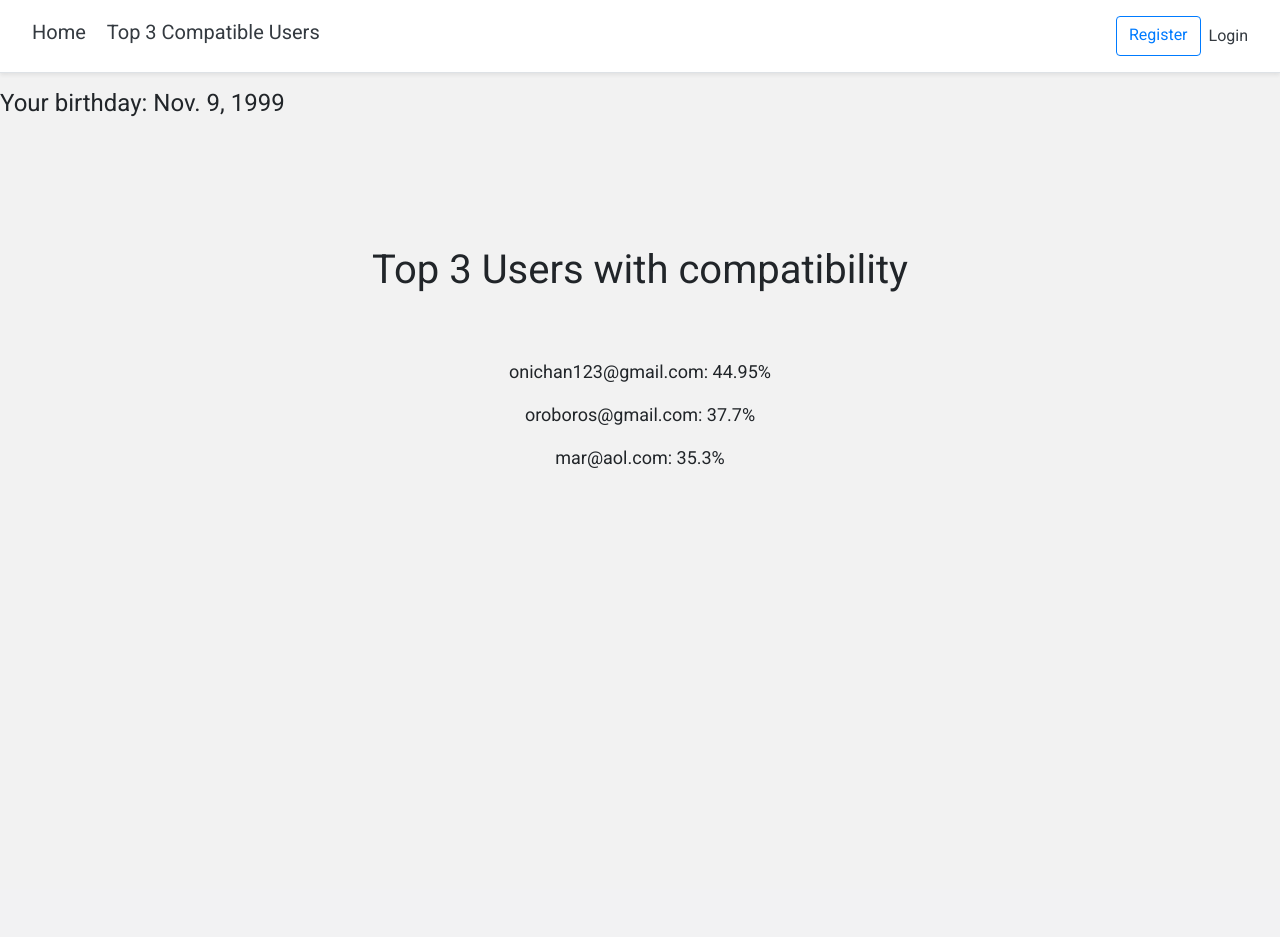
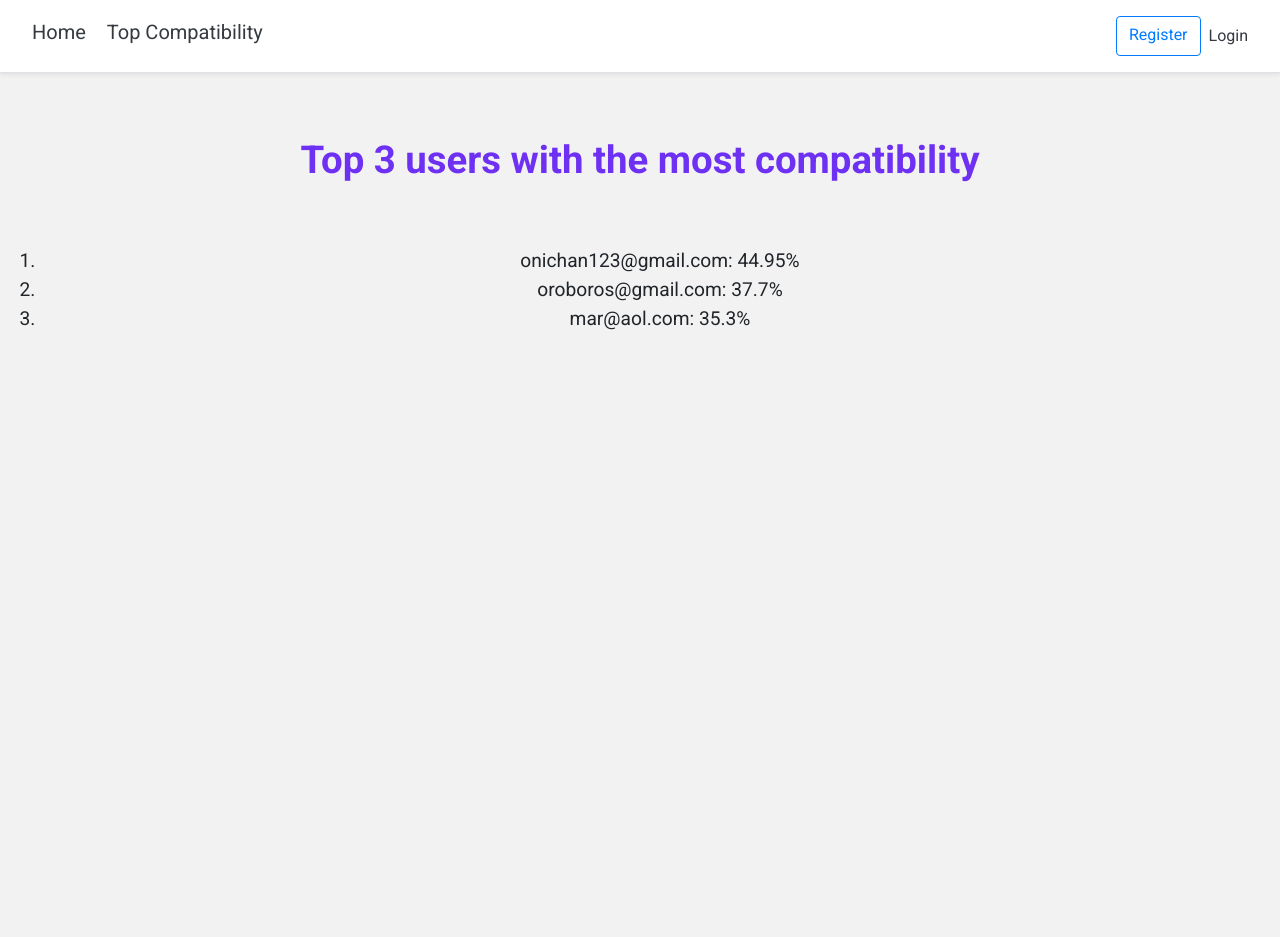
Before and after one commit to RedBrickBurrito/BiorhythmSocialNetwork, a Django app: page /top3 in a window 1280 px wide. Before the commit the page ends 468 px from the top, so only its background shows below. Run offline with Django 4.2, Linux system fonts and the light colour scheme; a user stored in the database is signed in; data comes from the database, SQL or seed files in the repository; both versions use the stored data as it was after the commit; some libraries are stand-ins or nearby versions.

Commit message:
Fix style

```diff
--- a/biorhythm/templates/biorhythm/top3.html
+++ b/biorhythm/templates/biorhythm/top3.html
@@ -9,16 +9,17 @@
 </style>
 
 <div>
-  <h4>Your birthday: {{request.user.birthday}}</h4>
-  <h1 style="text-align: center; margin-top: 10%">
-    Top 3 Users with compatibility
+  <h1 style="text-align: center; margin-top: 5%; color: #6E30F2; font-weight: 700; font-size: 3vw;">
+    Top 3 users with the most compatibility
   </h1>
-  <div style="margin-top: 5%">
+  <div style="margin-top: 5%;">
+    <ol>
     {% for user in top3 %}
-    <p style="text-align: center; font-size: large">
+    <li style="text-align: center; font-size: 1.5vw">
       {{user.email}}: {{user.compatibility.mean}}%
-    </p>
+    </li>
     {% endfor %}
+    <ol>
   </div>
 </div>
 {% endblock content %}
--- a/biorhythm/views.py
+++ b/biorhythm/views.py
@@ -63,6 +63,7 @@ def DailyBiorhythmChart(user):
     return uri
 
 def HomePage(request, *args, **kwargs):
+    all_users = CustomUser.objects.all()
     user = getCurrentUser(request)
     context = {
         'data': DailyBiorhythmChart(user),
--- a/biorythm_social_network/templates/base.html
+++ b/biorythm_social_network/templates/base.html
@@ -17,7 +17,7 @@
     />
     <link rel="preconnect" href="https://fonts.googleapis.com">
     <link rel="preconnect" href="https://fonts.gstatic.com" crossorigin>
-    <link href="https://fonts.googleapis.com/css2?family=Roboto&display=swap" rel="stylesheet">
+    <link href="https://fonts.googleapis.com/css2?family=Roboto:wght@400;700display=swap" rel="stylesheet">
   </head>
   <body>
     {% include 'snippets/base_css.html' %} {% include 'snippets/base_js.html' %}
@@ -26,6 +26,7 @@
     <style type="text/css">
       body{
         font-family: 'Roboto', sans-serif;
+        font-weight: 400;
       }
       .main {
         min-height: 100vh;
--- a/biorythm_social_network/templates/snippets/header.html
+++ b/biorythm_social_network/templates/snippets/header.html
@@ -8,7 +8,7 @@
   <div class="d-none d-md-flex flex-row my-auto flex-grow-1 align-items-center">
     <h5 class="mr-3 font-weight-normal justify-content-start">
       <a class="p-2 text-dark" href="{% url 'home' %}">Home</a>
-      <a class="p-2 text-dark" href="{% url 'top3' %}">Top 3 Compatible Users</a>
+      <a class="p-2 text-dark" href="{% url 'top3' %}">Top Compatibility</a>
     </h5>
     <div class="d-flex flex-row-reverse flex-grow-1">
         <a class="p-2 text-dark" href="">Login</a>
```
Also changed, not shown: db.sqlite3.
